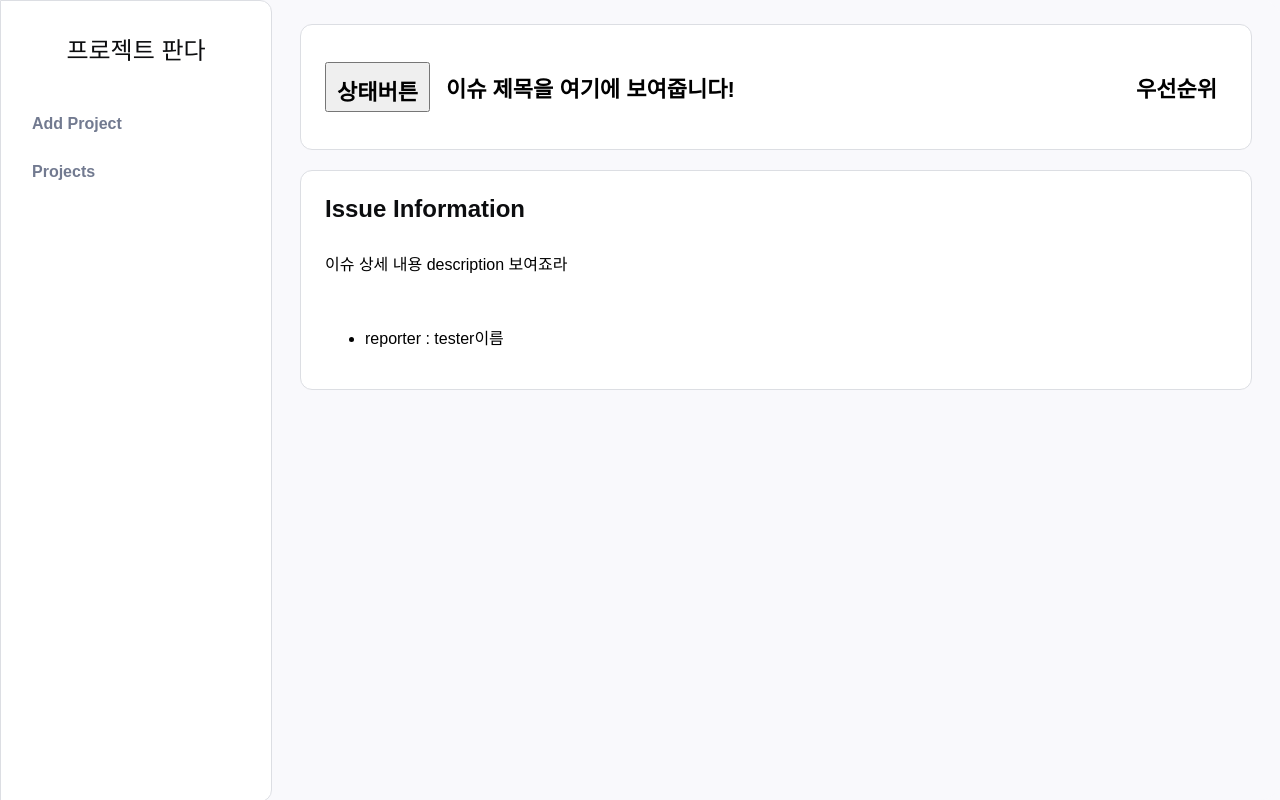
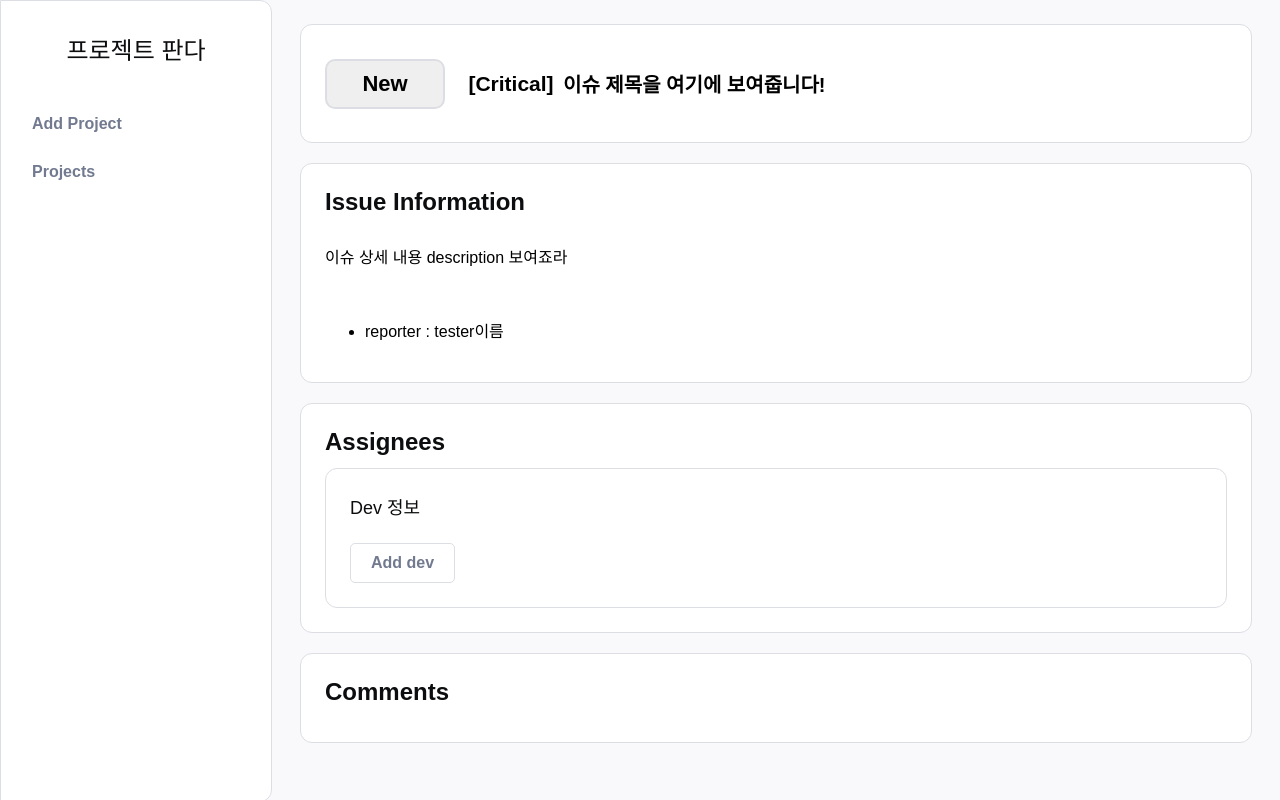
Before and after one commit to Soft-Gallery/issue-management-frontEnd, a React (Create React App) app: page /pl in a window 1280 px wide. Built offline with nearby package versions, Linux system fonts and the light colour scheme; a web font is replaced by a local one.

Commit message:
feat: pl issue page 큰 틀 작업 완료

```diff
--- /dev/null
+++ b/src/feature/CommentItem.tsx
@@ -0,0 +1,17 @@
+import React from 'react';
+import ElementContainer from '../shared/components/ElementContainer';
+import { TitleText } from './pl/components/AssigneeItem';
+
+const CommentItem:React.FC = () => {
+
+  return (
+    <ElementContainer>
+      <TitleText>
+        Comments
+      </TitleText>
+    </ElementContainer>
+
+  );
+}
+
+export default CommentItem;
--- a/src/feature/admin/components/addproject/DevInfoItem.tsx
+++ b/src/feature/admin/components/addproject/DevInfoItem.tsx
@@ -3,7 +3,7 @@ import InfoItemDropdown from './InfoItemDropdown';
 import { DevUser } from '../../../../shared/types/user';
 import { devListDummy } from '../../../../dummy/devListDummy';
 
-const PLInfoItem: React.FC = () => {
+const DEVInfoItem: React.FC = () => {
   return (
     <InfoItemDropdown
       title="Dev 정보"
@@ -13,4 +13,4 @@ const PLInfoItem: React.FC = () => {
   );
 };
 
-export default PLInfoItem;
+export default DEVInfoItem;
--- a/src/feature/admin/components/addproject/ProjectInfoItem.tsx
+++ b/src/feature/admin/components/addproject/ProjectInfoItem.tsx
@@ -48,7 +48,7 @@ const ElementTitleText = styled.text`
   color: ${({ theme: { color } }) => color.black};
 `;
 
-export const ElementSubTitleText = styled.text`
+const ElementSubTitleText = styled.text`
   display: flex;
   text-align: left;
   margin-top: 12px;
--- /dev/null
+++ b/src/feature/pl/components/AssigneeItem.tsx
@@ -0,0 +1,26 @@
+import ElementContainer from '../../../shared/components/ElementContainer';
+import React from 'react';
+import styled from 'styled-components';
+import DevInfoItem from '../../admin/components/addproject/DevInfoItem';
+
+
+const AssigneeItem:React.FC = () => {
+
+  return (
+    <ElementContainer>
+      <TitleText>Assignees</TitleText>
+      <DevInfoItem />
+    </ElementContainer>
+  );
+}
+
+export const TitleText = styled.div`
+  display: flex;
+  text-align: left;
+  margin-bottom: 12px;
+  font-size: 24px;
+  font-weight: bold;
+  color: ${({ theme }) => theme.color.black};
+`;
+
+export default AssigneeItem;
--- a/src/feature/pl/components/IssueHeaderItem.tsx
+++ b/src/feature/pl/components/IssueHeaderItem.tsx
@@ -1,20 +1,28 @@
-import React from 'react';
+import React, {useState, useEffect} from 'react';
 import ElementContainer from '../../../shared/components/ElementContainer';
 import styled from 'styled-components';
 
 const IssueHeaderItem: React.FC = () => {
+  const [status,setStatus] = useState('New');
+  const priority = 'Critical';
+
+  useEffect(()=>{
+    // 서버로부터 info 받아옵시다.. 근데 이거 상태관리로 해서 한 번에 받아오고 값을 구독해서 필요한 정보만 recolieValue로 가져와야 할 듯
+  })
+
   return (
     <ElementContainer>
       <Container>
+        {/*이 버튼 누르면 satus 변경할 수 있는 dialog 띄우기*/}
         <StatusButton>
-          상태버튼
+          {status}
         </StatusButton>
+        <IssuePriority>
+          [{priority}]
+        </IssuePriority>
         <IssueTitle>
           이슈 제목을 여기에 보여줍니다!
         </IssueTitle>
-        <IssuePriority>
-          우선순위
-        </IssuePriority>
       </Container>
     </ElementContainer>
   );
@@ -24,33 +32,42 @@ const Container = styled.div`
     display: flex;
     width: 100%;
     flex-direction: row;
-    align-items: center; /* Vertically align items */
-    justify-content: space-between;
+    align-items: center;
+    justify-content: start;
 `;
 
 const StatusButton = styled.button`
-    padding: 10px;
+    width: 120px;
     height: 50px;
+    border: 2px solid ${({ theme: { color } }) => color.black200};
+    border-radius: 10px;
+    justify-content: center;
+    display: flex;
+    align-items: center;
+    padding: 0 10px;
+    font-weight: bold;
     font-size: 22px;
+    margin-right: 16px;
+    cursor: pointer;
+`;
+
+
+const IssuePriority = styled.div`
+    justify-content: center;
+    width: 80px;
+    height: 50px;
+    display: flex;
+    align-items: center;
+    padding: 0 10px;
     font-weight: bold;
-    margin-right: 16px;
+    font-size: 21px;
+    margin-right: 2px;
 `;
 
 const IssueTitle = styled.h3`
     flex-grow: 1;
     text-align: left;
-    font-size: 22px;
-`;
-
-const IssuePriority = styled.div`
-    border: ${({ theme: { color } }) => color.black200};
-    border-radius: 4px;
-    height: 50px;
-    display: flex;
-    align-items: center;
-    padding: 0 10px;
-    font-weight: bold;
-    font-size: 22px;
+    font-size: 20px;
 `;
 
 export default IssueHeaderItem;
--- a/src/pages/PLIssuePage.tsx
+++ b/src/pages/PLIssuePage.tsx
@@ -8,6 +8,8 @@ import ProjectDetailItem from '../feature/admin/components/projectdetail/Project
 import { CURRENT_ACTION_STATES } from '../recoil/issue/constants/constants';
 import IssueHeaderItem from '../feature/pl/components/IssueHeaderItem';
 import IssueInfoItem from '../feature/pl/components/IssueInfoItem';
+import AssigneeItem from '../feature/pl/components/AssigneeItem';
+import CommentItem from '../feature/CommentItem';
 
 const PLIssuePage = () => {
   // const currentView = useRecoilValue(plPageViewState);
@@ -16,7 +18,8 @@ const PLIssuePage = () => {
     <Container>
       <IssueHeaderItem />
       <IssueInfoItem />
-      {/*<AssigneeItem />*/}
+      <AssigneeItem />
+      <CommentItem />
     </Container>
   );
 };
```
